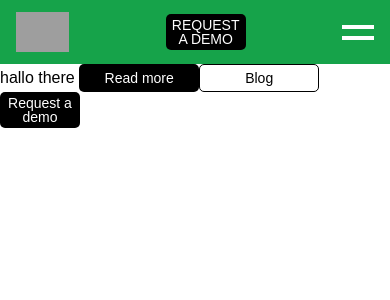
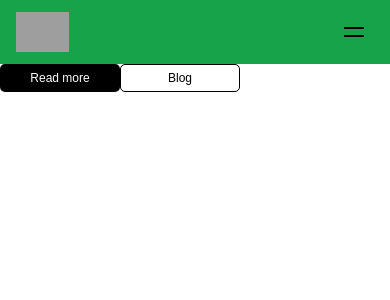
Before and after one commit to Rafy01/uniwise_originality, a React (Vite) app: page / in a window 390 px wide. Shown: the top 300 px of the page. Built offline with nearby package versions, Linux system fonts and the light colour scheme; grey boxes are pictures that could not be loaded.

Commit message:
feat: restructure Originality page and update button styles; remove unused files

```diff
--- a/src/landing/Originality.css
+++ b/src/Pages/Originality/Originality.css
@@ -6,3 +6,8 @@
 .Originality p {
   font-size: 1.25rem;
 }
+@media (min-width: 768px) {
+  .mobile-menu {
+    display: none !important;
+  }
+}
--- a/src/landing/Originality.tsx
+++ b/src/Pages/Originality/Originality.tsx
@@ -1,6 +1,6 @@
 // src/landing/Originality.tsx
 import React from "react";
-import { Header } from "../components/Header/Header";
+import { Header } from "../../components/Header/Header";
 import { NavItem } from "@/components/Header/Header.types";
 import { Button } from "@/components/Buttons/Button";
 
@@ -25,7 +25,6 @@ export default function OriginalityPage() {
       <Header navItems={navItems} onCtaClick={() => alert("Demo requested!")} />
       <main id="main-content">
         {/* Dit landingsside-indhold her */}
-        <a> hallo there </a>
         <Button variant="primary" onClick={() => alert("Primær!")}>
           Read more
         </Button>
@@ -33,8 +32,6 @@ export default function OriginalityPage() {
         <Button variant="secondary" type="button">
           Blog
         </Button>
-
-        <Button variant="menu">Request a demo</Button>
       </main>
     </>
   );
--- a/src/components/buttons/Button.css
+++ b/src/components/buttons/Button.css
@@ -1,123 +1,128 @@
+/* src/components/button/Button.css */
 :root {
-    --color-black: #000000;
-    --color-white: #ffffff;
-    --color-primary: #16a34a; /* til fokus-ring */
+  --color-black: #000;
+  --color-white: #fff;
 }
 
-  /* Base */
+/* Reset */
 .btn {
-    display: inline-flex;
-    align-items: center;
-    justify-content: center;
-    font-size: 1rem;
-    line-height: 1;
-    border-radius: 5px;
+  font-family: inherit;
   cursor: pointer;
-    user-select: none;
-    transition: background 0.2s ease, color 0.2s ease, border-color 0.2s ease;
-  }
-
-  /* FOCUS / A11Y */
-  .btn:focus {
-    outline: 2px solid var(--color-primary);
-    outline-offset: 2px;
-  }
-  .btn:disabled {
-    opacity: 0.6;
-    cursor: not-allowed;
+  border: none;
+  background: none;
+  padding: 0;
 }
 
 /* Primary */
 .btn--primary {
-    background-color: var(--color-black);
-    color: var(--color-white);
-    border: none;
   width: 142px;
   height: 32px;
+  background: var(--color-black);
+  color: var(--color-white);
+  border-radius: 5px;
+  font-size: 0.875rem;
 }
-  .btn--primary:hover:not(:disabled),
-  .btn--primary:focus:not(:disabled) {
-    background-color: #222;
+.btn--primary:hover,
+.btn--primary:focus {
+  opacity: 0.85;
 }
 
 /* Secondary */
 .btn--secondary {
-    background-color: transparent;
+  width: 142px;
+  height: 32px;
+  background: transparent;
   color: var(--color-black);
   border: 1px solid var(--color-black);
-    width: 142px;
-    height: 32px;
+  border-radius: 5px;
+  font-size: 0.875rem;
 }
-  .btn--secondary:hover:not(:disabled),
-  .btn--secondary:focus:not(:disabled) {
-    background-color: rgba(0,0,0,0.05);
+.btn--secondary:hover,
+.btn--secondary:focus {
+  background: rgba(0, 0, 0, 0.05);
 }
 
-  /* Menu CTA */
+/* Menu-CTA (desktop “REQUEST A DEMO” i nav) */
 .btn--menu {
-    background-color: var(--color-black);
-    color: var(--color-white);
-    border: none;
   width: 100px;
   height: 40px;
+  background: var(--color-black);
+  color: var(--color-white);
+  border-radius: 5px;
+  font-size: 0.875rem;
 }
-  .btn--menu:hover:not(:disabled),
-  .btn--menu:focus:not(:disabled) {
-    background-color: #222;
+.btn--menu:hover,
+.btn--menu:focus {
+  opacity: 0.85;
 }
 
-  /* Responsivt: mindre knapper på mobil */
+/* Mobile-burger (vises default, skjules på desktop) */
+.btn--menu-mobile {
+  width: 40px;
+  height: 40px;
+  background: none;
+  position: relative;
+  display: flex; /* synlig på alle viewports under 768px */
+  align-items: center;
+  justify-content: center;
+}
+.btn--menu-mobile:focus {
+  outline: 2px solid var(--color-black);
+}
+
+/* Skjul burger på desktop */
+@media (min-width: 768px) {
+  .btn--menu-mobile {
+    display: none;
+  }
+}
+
+/* Selve burger-ikonet */
+.btn__burger {
+  display: flex;
+  flex-direction: column;
+  justify-content: center;
+  align-items: center;
+}
+.btn__burger-line {
+  width: 20px;
+  height: 2px;
+  background: var(--color-black);
+  transition: transform 0.3s ease;
+}
+.btn__burger-line + .btn__burger-line {
+  margin-top: 6px;
+}
+
+/* Når menu-mobile er åbnet */
+.btn--menu-mobile--open .btn__burger-line:first-child {
+  transform: rotate(45deg) translate(3px, 3px);
+}
+.btn--menu-mobile--open .btn__burger-line:last-child {
+  transform: rotate(-45deg) translate(3px, -3px);
+}
+
+/* Hjælpeklasse til skærmlæsere */
+.sr-only {
+  position: absolute;
+  width: 1px; height: 1px;
+  padding: 0; margin: -1px;
+  overflow: hidden;
+  clip: rect(0,0,0,0);
+  border: 0;
+}
+
+/* Downscale knapper på mobil */
 @media (max-width: 767px) {
   .btn--primary,
   .btn--secondary {
     width: 120px;
     height: 28px;
-      font-size: 0.875rem;
+    font-size: 0.75rem;
   }
   .btn--menu {
-      width: 80px;
+    width: 90px;
     height: 36px;
-      font-size: 0.875rem;
+    font-size: 0.75rem;
   }
 }
-  .btn--menu-mobile {
-    /* Ingen tekst, kun to streger */
-    background: none;
-    border: none;
-    width: 32px;
-    height: 15px;
-    position: relative;
-    cursor: pointer;
-    padding: 0;
-  }
-
-  /* Top- og bund-streg */
-  .btn--menu-mobile::before,
-  .btn--menu-mobile::after {
-    content: "";
-    position: absolute;
-    left: 0;
-    width: 100%;
-    height: 4px;
-    background: var(--color-white);
-    transition: top 0.3s ease, bottom 0.3s ease, transform 0.3s ease,
-      opacity 0.3s ease;
-  }
-
-  /* Start-position */
-  .btn--menu-mobile::before {
-    top: 0;
-  }
-  .btn--menu-mobile::after {
-    bottom: 0;
-  }
-
-  /* Når isOpen === true */
-  .btn--menu-mobile.btn--menu-mobile--open::before {
-    top: 50%;
-    transform: rotate(45deg);
-  }
-  .btn--menu-mobile.btn--menu-mobile--open::after {
-    bottom: 50%;
-    transform: rotate(-45deg);
-  }
--- a/src/components/buttons/Button.tsx
+++ b/src/components/buttons/Button.tsx
@@ -23,7 +23,7 @@ export const Button: React.FC<ButtonProps> = ({
   const cls = [
     "btn",
     `btn--${variant}`,
-    isOpen && variant === "menu-mobile" ? "btn--menu-mobile--open" : "",
+    variant === "menu-mobile" && isOpen ? "btn--menu-mobile--open" : "",
     className,
   ]
     .filter(Boolean)
@@ -31,8 +31,19 @@ export const Button: React.FC<ButtonProps> = ({
 
   return (
     <button className={cls} {...props}>
+      {/* hvis det ikke er burger, så vis children */}
       {variant !== "menu-mobile" && children}
-      {/* for menu-mobile bruger vi pseudo-elementer */}
+
+      {/* burger-lines (skjult content for screenreaders) */}
+      {variant === "menu-mobile" && (
+        <span className="btn__burger" aria-hidden="true">
+          <span className="btn__burger-line" />
+          <span className="btn__burger-line" />
+        </span>
+      )}
+      <span className="sr-only">
+        {variant === "menu-mobile" ? (isOpen ? "Close menu" : "Open menu") : ""}
+      </span>
     </button>
   );
 };
--- a/src/main.tsx
+++ b/src/main.tsx
@@ -1,6 +1,6 @@
 import React from "react";
 import ReactDOM from "react-dom/client";
-import Originality from "./landing/Originality";
+import Originality from "./Pages/Originality/Originality";
 import "./index.css";
 
 ReactDOM.createRoot(document.getElementById("root")!).render(
```
Also changed, not shown: src/components/header/header.css (+6 -6 lines), 1 other file (tests, documents, lock files or other folders). Lines whose indentation alone changed are shown as unchanged.
